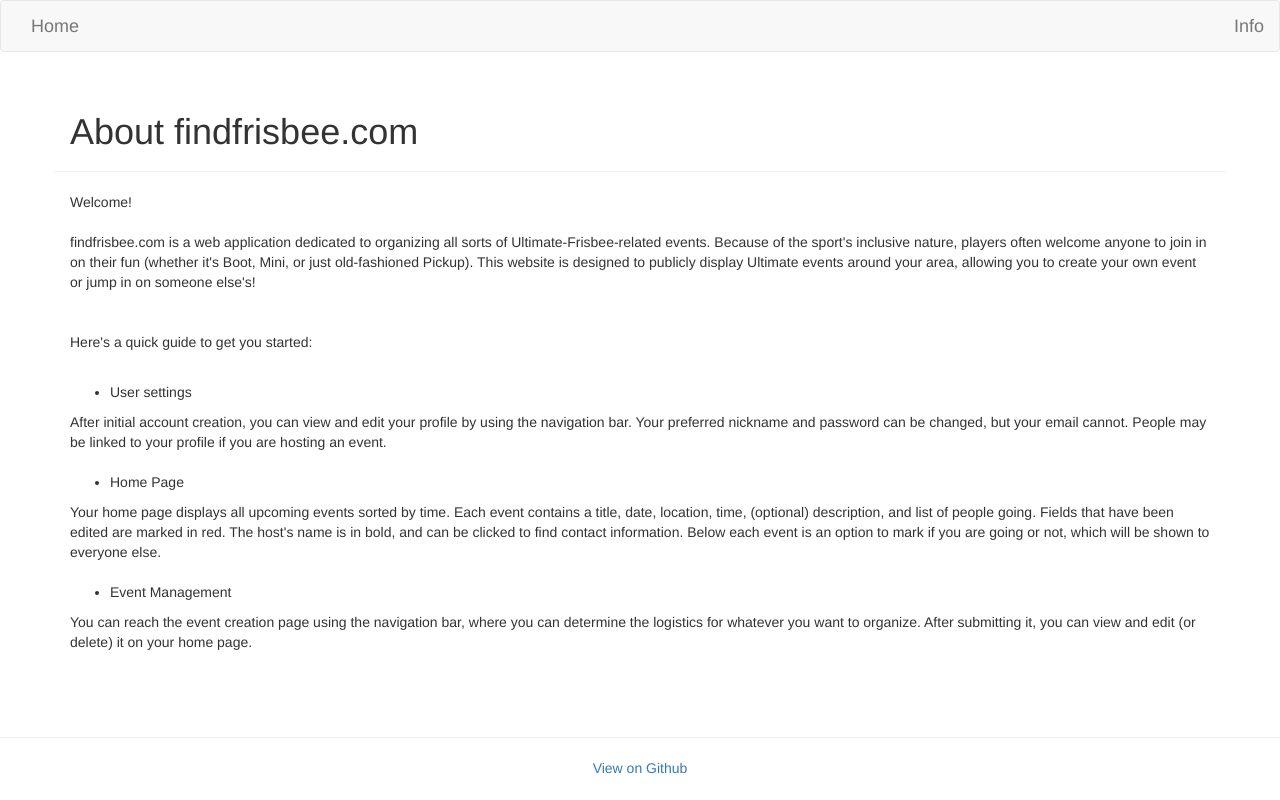
After one commit to alexxpan/find-frisbee, a Flask app: page /info in a window 1280 px wide. The commit adds this page. Run offline with Flask 2, Linux system fonts and the light colour scheme; some libraries are stand-ins or nearby versions.

Commit message:
Added an info page

```diff
--- a/app/templates/base.html
+++ b/app/templates/base.html
@@ -50,11 +50,12 @@ nav {
 						<li><a href="{{ url_for('createevent') }}">Create Event</a></li>
 			        {% endif %}
 			    </ul>
-			    {% if g.user.is_authenticated %}
-				    <ul class="nav navbar-nav navbar-right">
+			    <ul class="nav navbar-nav navbar-right">
+			    	<li><a href="{{ url_for('info') }}">Info</a></li>
+			    	{% if g.user.is_authenticated %}
 				    	<li><a href="{{ url_for('logout') }}">Logout</a></li>
-				    </ul>
-				{% endif %}
+				    {% endif %}
+				</ul>
 		    </div>
    		</nav>
   		<!-- Display flashed messages -->
--- /dev/null
+++ b/app/templates/info.html
@@ -0,0 +1,26 @@
+{% extends "base.html" %}
+
+{% block content %}
+
+  <div class="container page-header">
+      <h1>About findfrisbee.com</h1>
+  </div>
+
+  <div class="container">
+  	<p>Welcome!<br><br>
+
+	findfrisbee.com is a web application dedicated to organizing all sorts of Ultimate-Frisbee-related events. Because of the sport's inclusive nature, players often welcome anyone to join in on their fun (whether it's Boot, Mini, or just old-fashioned Pickup). This website is designed to publicly display Ultimate events around your area, allowing you to create your own event or jump in on someone else's!<br><br><br>
+
+	Here's a quick guide to get you started:<br><br>
+
+	<ul><li>User settings</li></ul>
+	After initial account creation, you can view and edit your profile by using the navigation bar. Your preferred nickname and password can be changed, but your email cannot. People may be linked to your profile if you are hosting an event.<br><br>
+
+	<ul><li>Home Page</li></ul>
+	Your home page displays all upcoming events sorted by time. Each event contains a title, date, location, time, (optional) description, and list of people going. Fields that have been edited are marked in red. The host's name is in bold, and can be clicked to find contact information. Below each event is an option to mark if you are going or not, which will be shown to everyone else.<br><br>
+
+	<ul><li>Event Management</li></ul>
+	You can reach the event creation page using the navigation bar, where you can determine the logistics for whatever you want to organize. After submitting it, you can view and edit (or delete) it on your home page.</p>
+  </div>
+
+{% endblock %}
--- a/app/views.py
+++ b/app/views.py
@@ -218,3 +218,7 @@ def editevent(event_id):
 	return render_template('editevent.html',
 							form=form,
 							event=event)
+
+@app.route('/info')
+def info():
+	return render_template('info.html')
```
